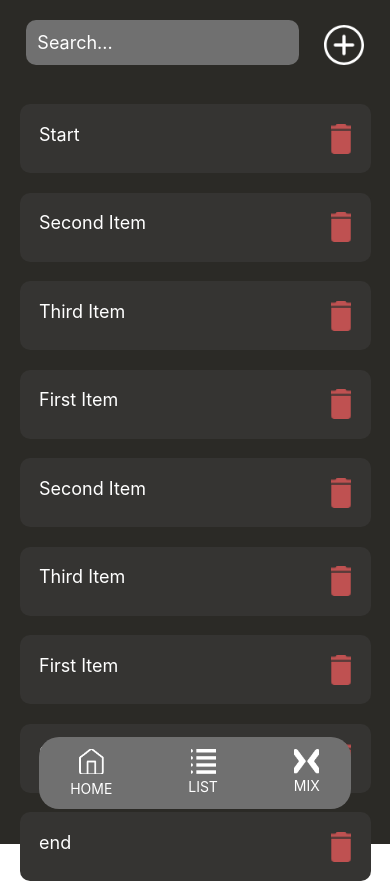
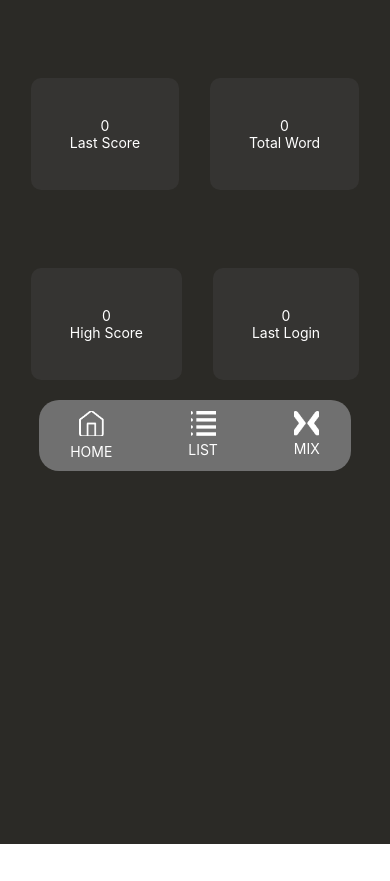
Before and after one commit to mertovich/Periyot-study-card, a React Native app in the folder mds_study_card/: screen / in a window 390 px wide. After the commit the page ends 844 px from the top, so only its background shows below. Built offline with nearby package versions, Linux system fonts and the light colour scheme.

Commit message:
fix(Navigation): Navigation render error

```diff
--- a/mds_study_card/App.js
+++ b/mds_study_card/App.js
@@ -4,26 +4,38 @@ import Home from './Pages/Home';
 import BottomNavigation from './components/BottomNavigation';
 import List from './Pages/List';
 import ListAdd from './Pages/ListAdd';
+import Mix from './Pages/Mix';
 
 export default function App() {
-  const [NavigationChoice, setNavigationChoice] = useState(1);
+  const [NavigationChoice, setNavigationChoice] = useState(0);
 
-  const navigationController = () => {
-    if (NavigationChoice === 0) {
-      return <Home />;
-    }
-    if (NavigationChoice === 1) {
-      return <List />;
-    }
-    if (NavigationChoice === 3) {
-      return <ListAdd />;
-    }
+  const homePage = () => {
+    setNavigationChoice(0);
+  };
+
+  const listPage = () => {
+    setNavigationChoice(1);
+  };
+
+  const mixPage = () => {
+    setNavigationChoice(2);
+  };
+
+  const listAddPage = () => {
+    setNavigationChoice(3);
   };
 
   return (
     <SafeAreaView style={styles.app}>
-      {navigationController()}
-      <BottomNavigation />
+      {NavigationChoice === 0 ? <Home /> : null}
+      {NavigationChoice === 1 ? <List listAddPage={listAddPage} /> : null}
+      {NavigationChoice === 2 ? <Mix /> : null}
+      {NavigationChoice === 3 ? <ListAdd /> : null}
+      <BottomNavigation
+        homePage={homePage}
+        listPage={listPage}
+        mixPage={mixPage}
+      />
     </SafeAreaView>
   );
 }
--- a/mds_study_card/Pages/List.js
+++ b/mds_study_card/Pages/List.js
@@ -3,10 +3,10 @@ import React from 'react';
 import ListTopBar from '../components/ListTopBar';
 import WordList from '../components/WordList';
 
-const List = () => {
+const List = props => {
   return (
     <View style={styles.container}>
-      <ListTopBar />
+      <ListTopBar listAddPage={props.listAddPage} />
       <WordList />
     </View>
   );
--- /dev/null
+++ b/mds_study_card/Pages/ListAdd.js
@@ -0,0 +1,18 @@
+import {View, Text, StyleSheet} from 'react-native';
+import React from 'react';
+
+const ListAdd = () => {
+  return (
+    <View style={styles.container}>
+      <Text>ListAdd</Text>
+    </View>
+  );
+};
+
+const styles = StyleSheet.create({
+  container: {
+    height: '85%',
+  },
+});
+
+export default ListAdd;
--- /dev/null
+++ b/mds_study_card/Pages/Mix.js
@@ -0,0 +1,18 @@
+import {View, Text, StyleSheet} from 'react-native';;
+import React from 'react';
+
+const Mix = () => {
+  return (
+    <View style={styles.container}>
+      <Text>Mix</Text>
+    </View>
+  );
+};
+
+const styles = StyleSheet.create({
+  container: {
+    height: '85%',
+  },
+});
+
+export default Mix;
--- a/mds_study_card/components/BottomNavigation.js
+++ b/mds_study_card/components/BottomNavigation.js
@@ -1,13 +1,12 @@
 import {Text, View, StyleSheet, Pressable, Image} from 'react-native';
-import React, {Component} from 'react';
+import React from 'react';
 
-export default class BottomNavigation extends Component {
-  render() {
+const BottomNavigation = props => {
   return (
     <View style={styles.navComtainer}>
       <Pressable
         style={styles.navItemContainer}
-          onPress={() => alert('Home')}>
+        onPress={() => props.homePage()}>
         <Image
           style={styles.firstIcon}
           source={require('../assets/Icon-feather-home.png')}
@@ -16,14 +15,16 @@ export default class BottomNavigation extends Component {
       </Pressable>
       <Pressable
         style={styles.navItemContainer}
-          onPress={() => alert('LIST')}>
+        onPress={() => props.listPage()}>
         <Image
           style={styles.icon}
           source={require('../assets/Icon-open-list.png')}
         />
         <Text style={styles.navText}>LIST</Text>
       </Pressable>
-        <Pressable style={styles.navItemContainer} onPress={() => alert('MIX')}>
+      <Pressable
+        style={styles.navItemContainer}
+        onPress={() => props.mixPage()}>
         <Image
           style={styles.icon}
           source={require('../assets/Icon-simple-mixer.png')}
@@ -32,8 +33,8 @@ export default class BottomNavigation extends Component {
       </Pressable>
     </View>
   );
-  }
-}
+};
+
 const styles = StyleSheet.create({
   navComtainer: {
     flexDirection: 'row',
@@ -65,3 +66,5 @@ const styles = StyleSheet.create({
     width: 25,
   },
 });
+
+export default BottomNavigation;
--- a/mds_study_card/components/ListTopBar.js
+++ b/mds_study_card/components/ListTopBar.js
@@ -8,7 +8,7 @@ import {
 } from 'react-native';
 import React from 'react';
 
-const ListTopBar = () => {
+const ListTopBar = props => {
   return (
     <View>
       <View style={styles.container}>
@@ -17,7 +17,7 @@ const ListTopBar = () => {
           placeholder="Search..."
           placeholderTextColor={'white'}
         />
-        <Pressable style={styles.addButton} onPress={() => alert('Add')}>
+        <Pressable style={styles.addButton} onPress={() => props.listAddPage()}>
           <Image
             style={styles.image}
             source={require('../assets/Icon-ionic-add-circle-outline.png')}
```
Lines whose indentation alone changed are shown as unchanged.
